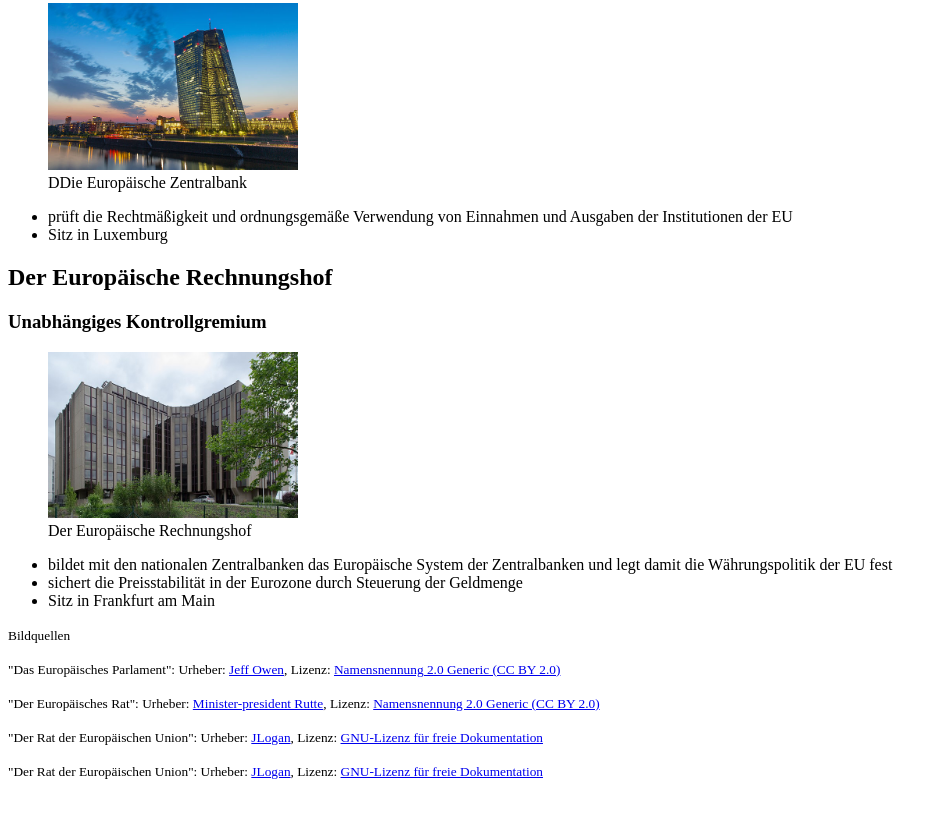
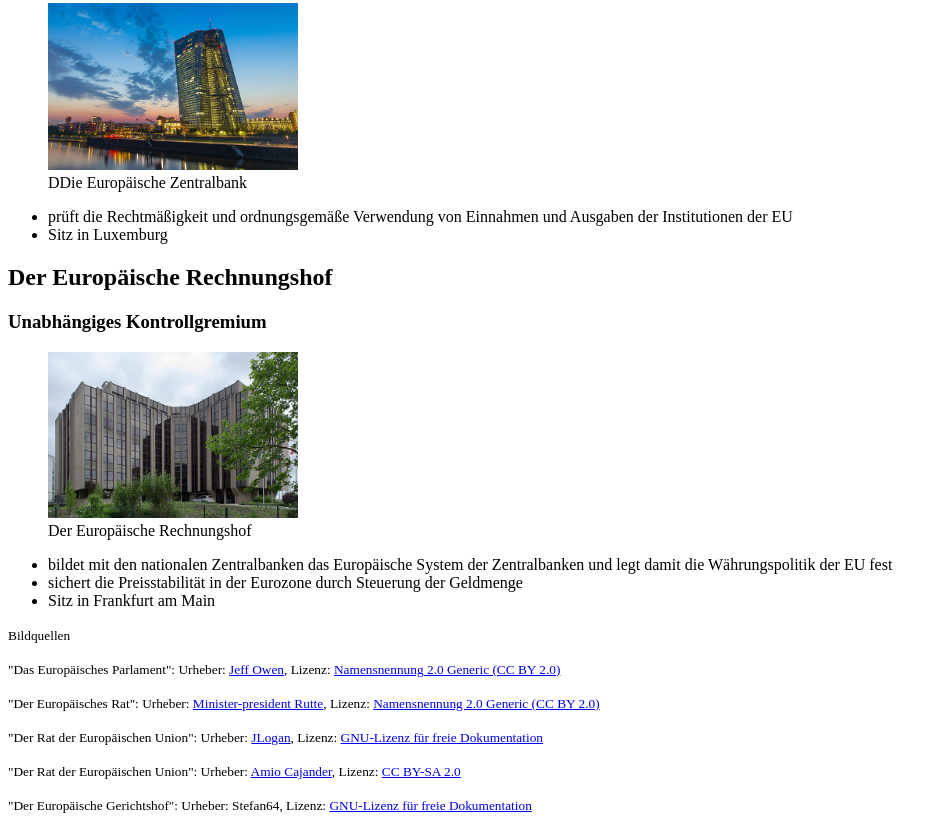
Before and after one commit to niborus/EU-Seite, a plain HTML site: page EU_Organe.html in a window 1280 px wide. Shown: the part 2599-3429 px from the top of the page, without its empty margins (0-948 px from the left). Before the commit the page ends 3395 px from the top, so only its background shows below. Drawn offline with Linux system fonts and the light colour scheme.

Commit message:
Add further image sources

```diff
--- a/EU_Organe.html
+++ b/EU_Organe.html
@@ -168,7 +168,10 @@
         <small>"Der Rat der Europäischen Union":  Urheber: <a href="https://commons.wikimedia.org/wiki/User:JLogan">JLogan</a>, Lizenz: <a href="https://upload.wikimedia.org/wikipedia/de/1/1d/GNU_Free_Documentation_License_Version_1.2_dreispaltig.pdf">GNU-Lizenz für freie Dokumentation</a></small>
       </p>
       <p>
-        <small>"Der Rat der Europäischen Union":  Urheber: <a href="https://commons.wikimedia.org/wiki/User:JLogan">JLogan</a>, Lizenz: <a href="https://upload.wikimedia.org/wikipedia/de/1/1d/GNU_Free_Documentation_License_Version_1.2_dreispaltig.pdf">GNU-Lizenz für freie Dokumentation</a></small>
+        <small>"Der Rat der Europäischen Union":  Urheber: <a href="https://www.flickr.com/photos/10209472@N03/1854625464/">Amio Cajander</a>, Lizenz: <a href="https://creativecommons.org/licenses/by-sa/2.0/">CC BY-SA 2.0</a></small>
+      </p>
+      <p>
+        <small>"Der Europäische Gerichtshof":  Urheber: Stefan64, Lizenz: <a href="https://upload.wikimedia.org/wikipedia/de/1/1d/GNU_Free_Documentation_License_Version_1.2_dreispaltig.pdf">GNU-Lizenz für freie Dokumentation</a></small>
       </p>
   </body>
 </html>
```
